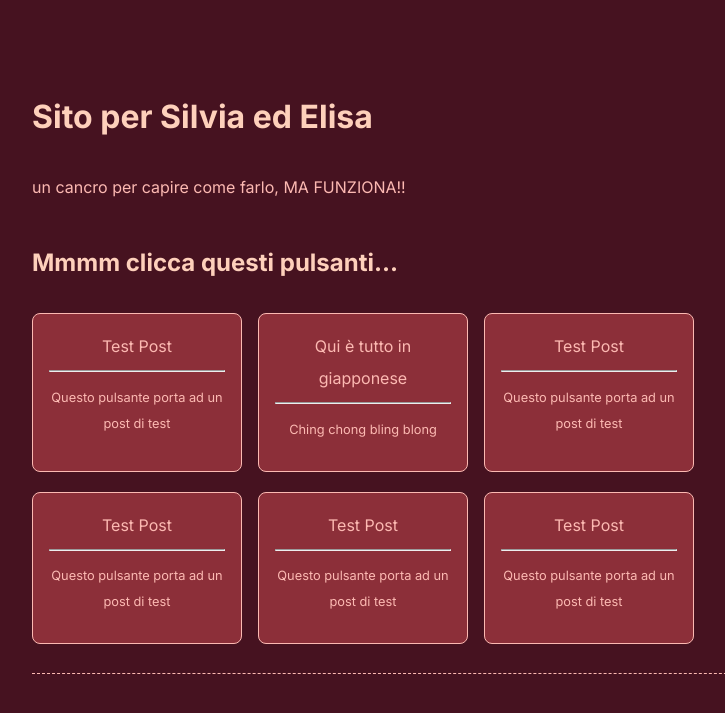
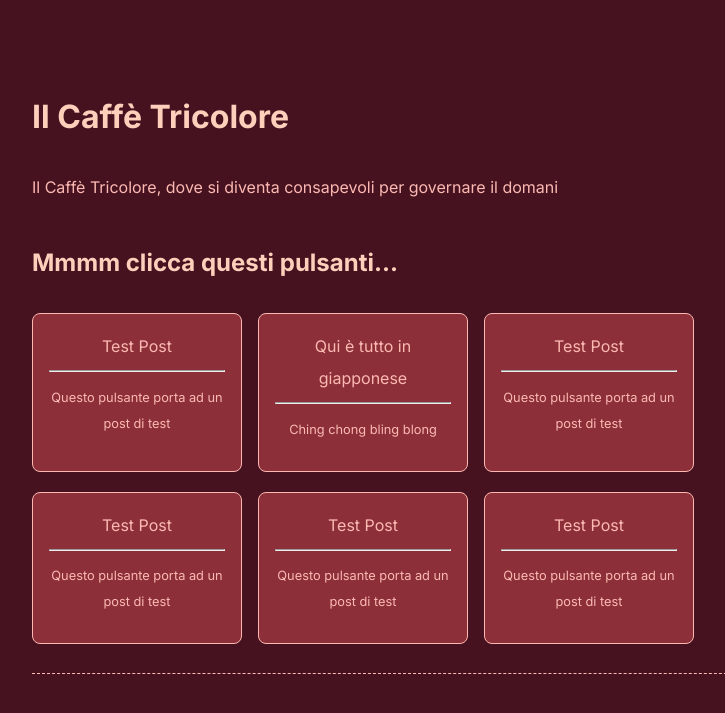
Before and after one commit to SWeeb87/il-caffe-tricolore, a Jekyll site: the page built from index.md, in a window 1280 px wide. Shown: the top 713 px of the page, without its empty margins (248-973 px from the left). Built offline with Jekyll 4.4.1, drawn with Linux system fonts in a browser that asks for light colours.

Commit message:
Update _config.yml

```diff
--- a/_config.yml
+++ b/_config.yml
@@ -1,8 +1,8 @@
-title: Sito per Silvia ed Elisa
+title: Il Caffè Tricolore
 author: Autore Sito
 url: https://www.abhinavsaxena.com/moonwalk # root address of the site
 description: > # description of the site (multiple lines allowed)
-  un cancro per capire come farlo, MA FUNZIONA!!
+  Il Caffè Tricolore, dove si diventa consapevoli per governare il domani
 
 permalink: /:slug
 
```
